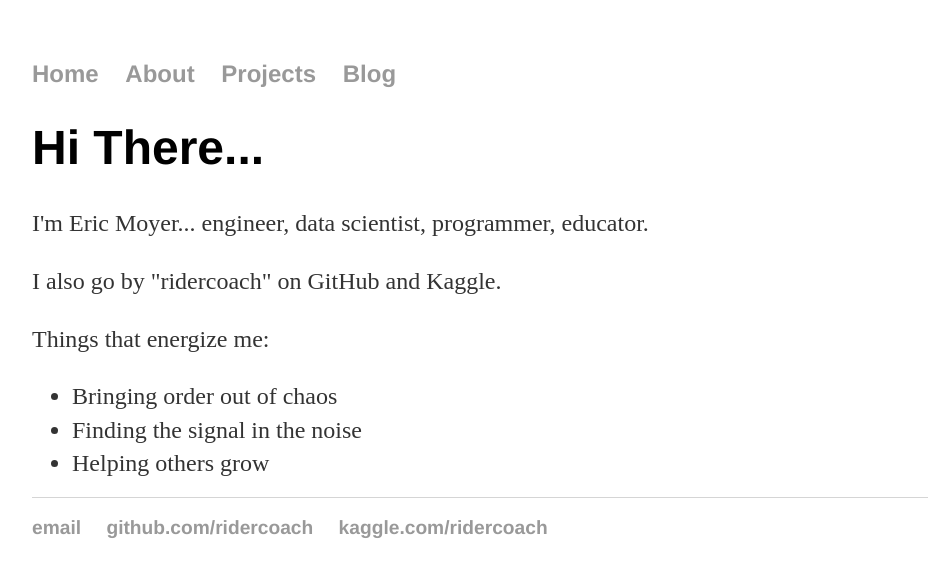
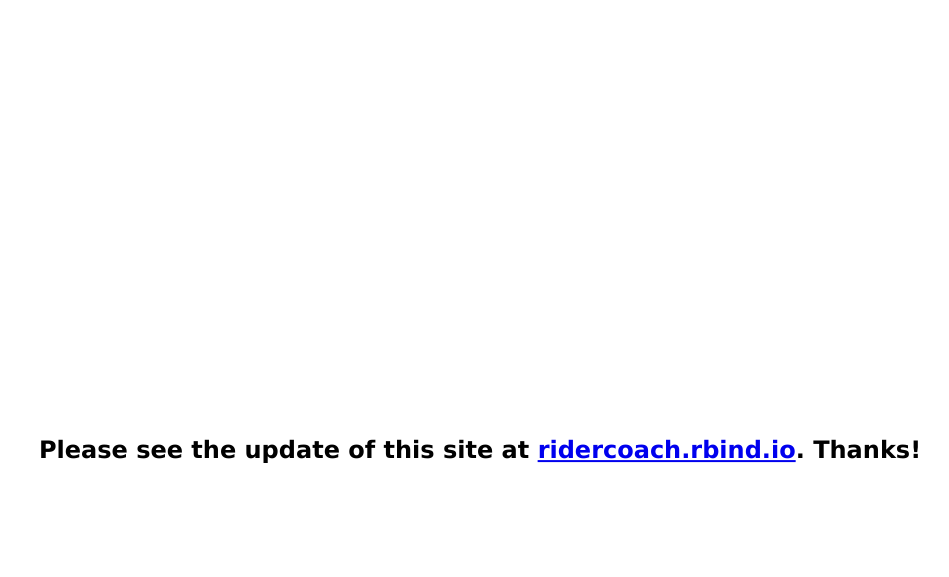
Before and after one commit to ridercoach/ridercoach.github.io, a Jekyll site: the page index.html, which Jekyll copies as it is, in a window 1280 px wide. Shown: the top 577 px of the page, without its empty margins (160-1109 px from the left). Built offline with Jekyll 4.4.1, drawn with Linux system fonts in a browser that asks for light colours.

Commit message:
Changed front page to forwarding message to new site

```diff
--- a/index.html
+++ b/index.html
@@ -1,18 +1,35 @@
----
-layout: default
-title: Eric Moyer Home Page
----
-<div class="blurb">
-	<h1>Hi There...</h1>
-	<p>I'm Eric Moyer... engineer, data scientist, programmer, educator.</p>
 
-        <p>I also go by "ridercoach" on GitHub and Kaggle.</p>
+<!doctype html>
 
-        <p>Things that energize me:</p>
-        <ul>
-           <li class="home">Bringing order out of chaos</li>
-           <li class="home">Finding the signal in the noise</li>
-           <li class="home">Helping others grow</li>
-        </ul>
+<html lang="en">
 
-</div><!-- /.blurb -->
+<head>
+  <meta charset="utf-8">
+
+  <title>Eric Moyer</title>
+  <meta name="description" content="Eric Moyer">
+  <meta name="author" content="Eric Moyer">
+
+  <style type="text/css">
+    h2 {font-family: Verdana, Geneva, sans-serif; }
+
+    section {
+        position: absolute;
+        top: 50%;
+        left: 50%;
+        margin-right: -50%;
+        transform: translate(-50%, -50%) }
+
+  </style>
+
+</head>
+
+<body>
+
+<section>
+<h2>Please see the update of this site at <a href = "https://ridercoach.rbind.io">ridercoach.rbind.io</a>.  Thanks!</h2>
+</section>
+
+<body>
+
+</html>
```
